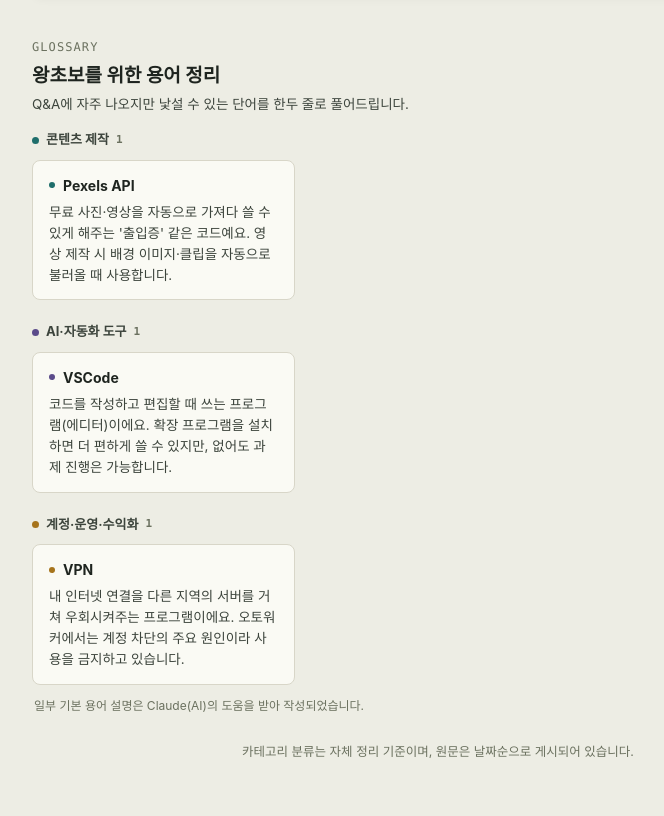
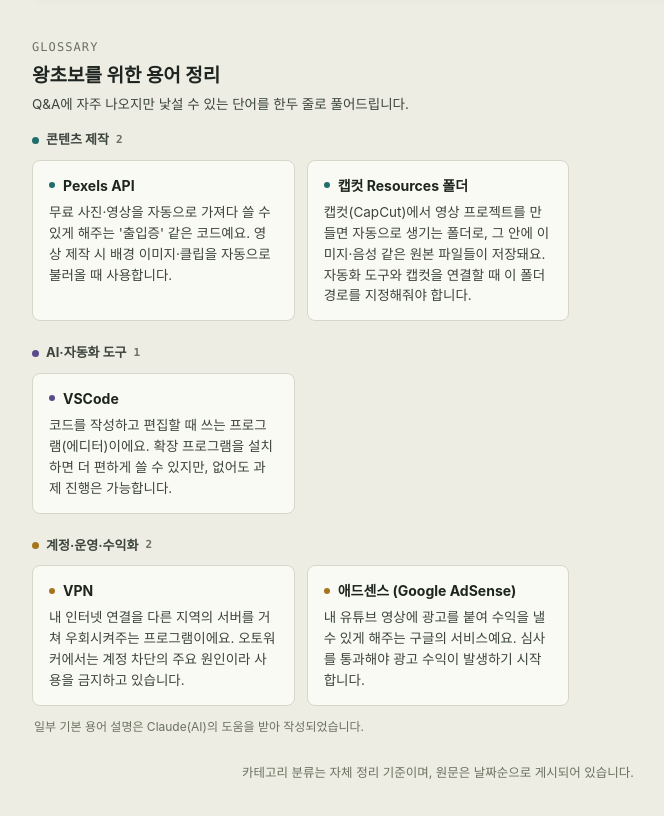
Before and after one commit to danielall-wj/autoworker02, a plain HTML site: page index.html in a window 1280 px wide. Shown: the part 2287-3103 px from the top of the page, without its empty margins (202-866 px from the left). Drawn offline with Linux system fonts and the light colour scheme.

Commit message:
Add glossary terms: 캡컷 Resources 폴더, 애드센스
Co-Authored-By: Claude Sonnet 5 <noreply@anthropic.com>

```diff
--- a/index.html
+++ b/index.html
@@ -632,8 +632,10 @@
 
   var GLOSSARY = [
     { major: "production", term: "Pexels API", desc: "무료 사진·영상을 자동으로 가져다 쓸 수 있게 해주는 '출입증' 같은 코드예요. 영상 제작 시 배경 이미지·클립을 자동으로 불러올 때 사용합니다." },
+    { major: "production", term: "캡컷 Resources 폴더", desc: "캡컷(CapCut)에서 영상 프로젝트를 만들면 자동으로 생기는 폴더로, 그 안에 이미지·음성 같은 원본 파일들이 저장돼요. 자동화 도구와 캡컷을 연결할 때 이 폴더 경로를 지정해줘야 합니다." },
     { major: "tools", term: "VSCode", desc: "코드를 작성하고 편집할 때 쓰는 프로그램(에디터)이에요. 확장 프로그램을 설치하면 더 편하게 쓸 수 있지만, 없어도 과제 진행은 가능합니다." },
-    { major: "ops", term: "VPN", desc: "내 인터넷 연결을 다른 지역의 서버를 거쳐 우회시켜주는 프로그램이에요. 오토워커에서는 계정 차단의 주요 원인이라 사용을 금지하고 있습니다." }
+    { major: "ops", term: "VPN", desc: "내 인터넷 연결을 다른 지역의 서버를 거쳐 우회시켜주는 프로그램이에요. 오토워커에서는 계정 차단의 주요 원인이라 사용을 금지하고 있습니다." },
+    { major: "ops", term: "애드센스 (Google AdSense)", desc: "내 유튜브 영상에 광고를 붙여 수익을 낼 수 있게 해주는 구글의 서비스예요. 심사를 통과해야 광고 수익이 발생하기 시작합니다." }
   ];
 
   var state = { major: "production", sub: "all" };
```
